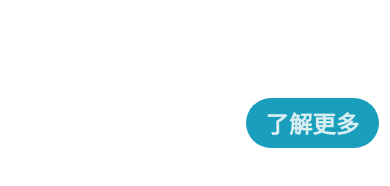
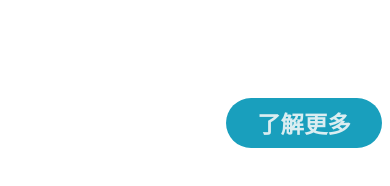
Before and after one commit to ZhuXiwei/ZhuXiwei.github.io, a plain HTML site: page index.html in a window 390 px wide. Shown: the part 324-510 px from the top of the page. Drawn offline with Linux system fonts and the light colour scheme.

Commit message:
Update index.html

```diff
--- a/index.html
+++ b/index.html
@@ -63,8 +63,8 @@
 
     .header-button {
       margin-top: 15vh;
-      padding: 2vw 4vw;
-      font-size: 3vw;
+      padding: 1.5vw 5vw;
+      font-size: 2.2vw;
       font-weight: bold;
       color: #D6ECF0;
       background-color: #0095B6;
@@ -91,15 +91,9 @@
     }
 
     @keyframes colorFade {
-      0% {
-        color: white;
-      }
-      50% {
-        color: #6ec1e4;
-      }
-      100% {
-        color: white;
-      }
+      0% { color: white; }
+      50% { color: #6ec1e4; }
+      100% { color: white; }
     }
 
     @keyframes buttonPopIn {
@@ -109,7 +103,7 @@
       }
     }
 
-    /* 手机端小屏适配优化 */
+    /* 手机端适配 */
     @media (max-width: 480px) {
       .header-title {
         font-size: 6vw;
@@ -124,8 +118,7 @@
       .header-button {
         margin-top: 12vh;
         font-size: 6vw;
-        padding: 2vw 5vw;
-        border-radius: 50px;
+        padding: 2vw 8vw;
       }
     }
   </style>
@@ -137,7 +130,7 @@
     <div class="header-text">
       <div class="line">我是朱熙玮</div>
       <div class="line line2">欢迎来到我的博客</div>
-      <button class="header-button">了解更多</button>
+      <button class="header-button" onclick="location.href='about.html'">了解更多</button>
     </div>
   </div>
 </body>
```
